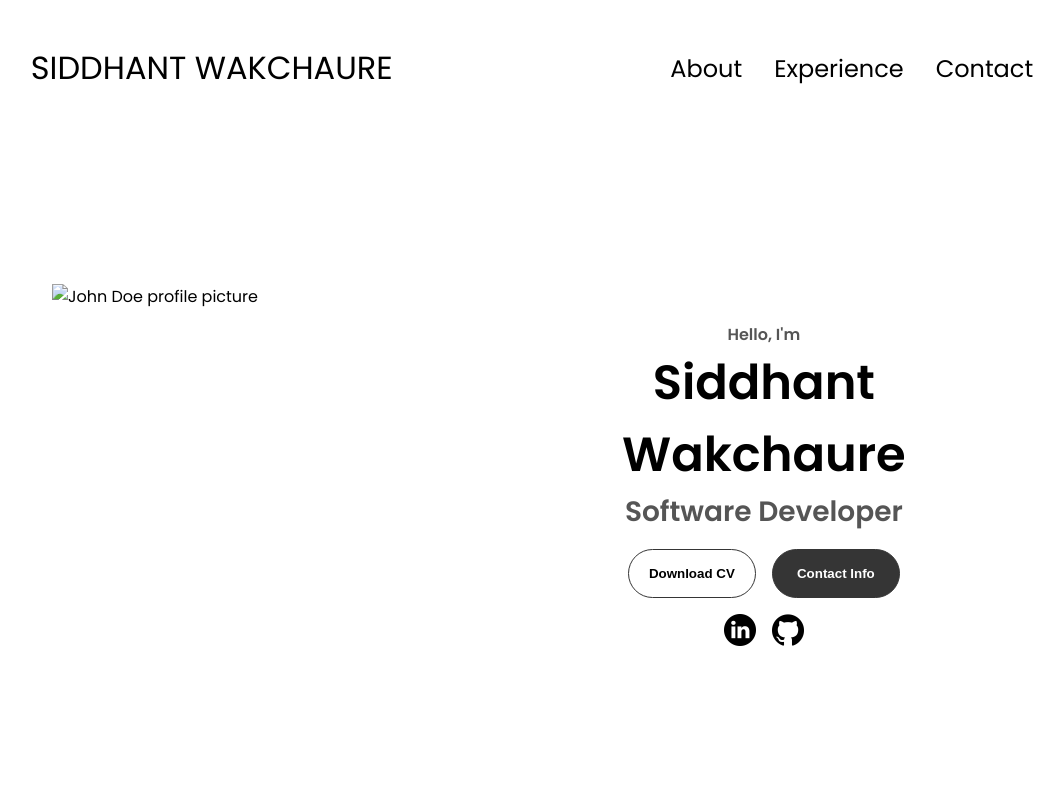
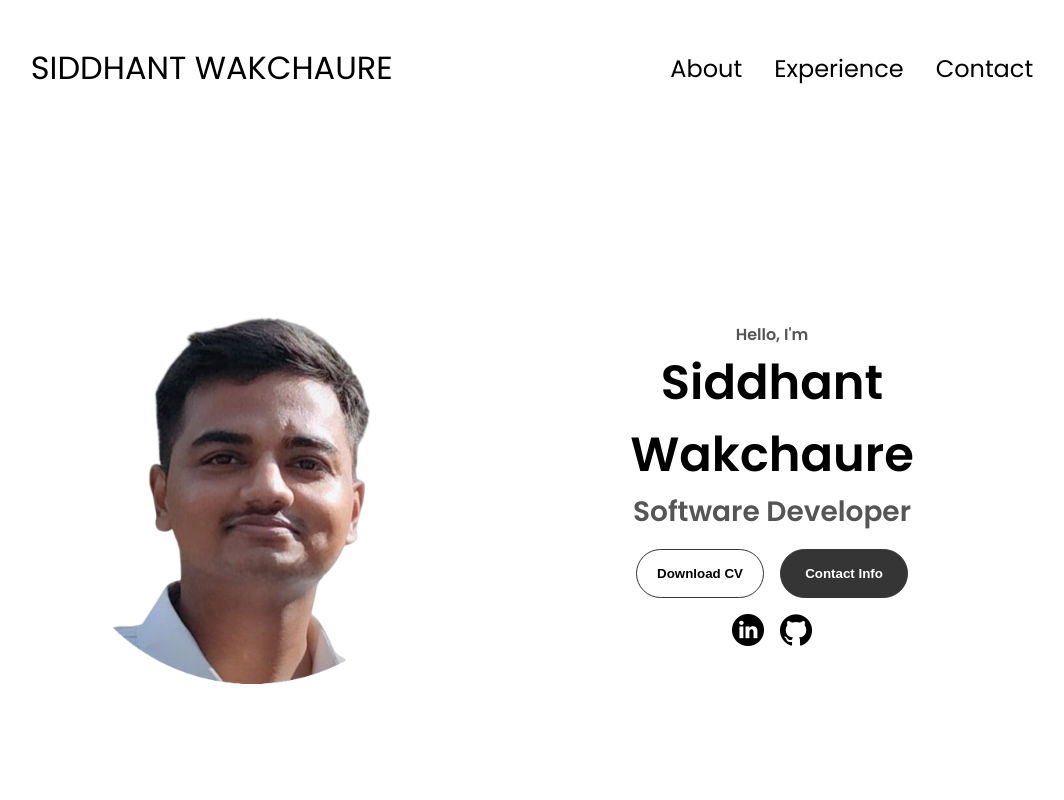
Before and after one commit to siddhant42002/SIDDHANT.github.io, a plain HTML site: page index.html in a window 1280 px wide. Shown: the top 800 px of the page, without its empty margins (108-1172 px from the left). Drawn offline with Linux system fonts and the light colour scheme; files whose address does not match are found by name.

Commit message:
Update index.html

```diff
--- a/index.html
+++ b/index.html
@@ -38,7 +38,7 @@
     </nav>
     <section id="profile">
       <div class="section__pic-container">
-        <img src="./assets/SIDD1.png" alt="John Doe profile picture" />
+        <img src="SIDD1.png" alt="John Doe profile picture" />
       </div>
       <div class="section__text">
         <p class="section__text__p1">Hello, I'm</p>
```
